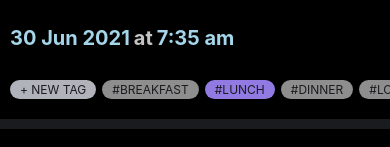
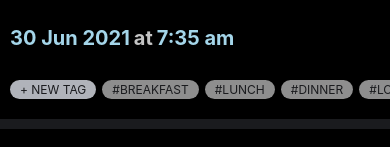
Before and after one commit to andrewsel/levels, a React Native app: screen / in a window 390 px wide. Shown: the part 124-271 px from the top of the page. Built offline with nearby package versions, Linux system fonts and the light colour scheme.

Commit message:
feat: tags component

```diff
--- a/components/Add.js
+++ b/components/Add.js
@@ -20,7 +20,7 @@ const Add = props => {
   const [mode, setMode] = useState(initialMode);
   const [tags, setTags] = useState([
     ['BREAKFAST', false],
-    ['LUNCH', true],
+    ['LUNCH', false],
     ['DINNER', false],
     ['LOW', false],
     ['HIGH', false],
@@ -76,7 +76,9 @@ const Add = props => {
             </Text>
           </TouchableOpacity>
         </View>
-        <Tags tags={tags} setTags={setTags} />
+        <View style={{backgroundColor: colour.black}}>
+          <Tags tags={tags} setTags={setTags} />
+        </View>
         <Food />
         <Insulin />
         <View style={s.buttonsContainer}>
--- a/components/Tags.js
+++ b/components/Tags.js
@@ -1,19 +1,28 @@
 import React from 'react';
-import {Text, View, StyleSheet} from 'react-native';
+import {Text, View, StyleSheet, Pressable, ScrollView} from 'react-native';
 import {colour} from '../styles/styles';
 
 const Tags = ({tags, setTags}) => {
+  const handleClick = i => {
+    const newTags = [...tags];
+    newTags[i][1] = !newTags[i][1];
+    setTags(newTags);
+  };
+
   return (
-    <View style={s.pillContainer}>
+    <ScrollView contentContainerStyle={s.pillContainer} horizontal={true}>
       <View style={[s.pill, s.pillNew]}>
         <Text style={s.pillText}>+ NEW TAG</Text>
       </View>
-      {tags.map(([tag, selected]) => (
-        <View style={selected ? [s.pill, s.pillSelected] : [s.pill]} key={tag}>
+      {tags.map(([tag, selected], index) => (
+        <Pressable
+          style={selected ? [s.pill, s.pillSelected] : [s.pill]}
+          key={tag}
+          onPress={() => handleClick(index)}>
           <Text style={s.pillText}>#{tag}</Text>
-        </View>
+        </Pressable>
       ))}
-    </View>
+    </ScrollView>
   );
 };
 
```
